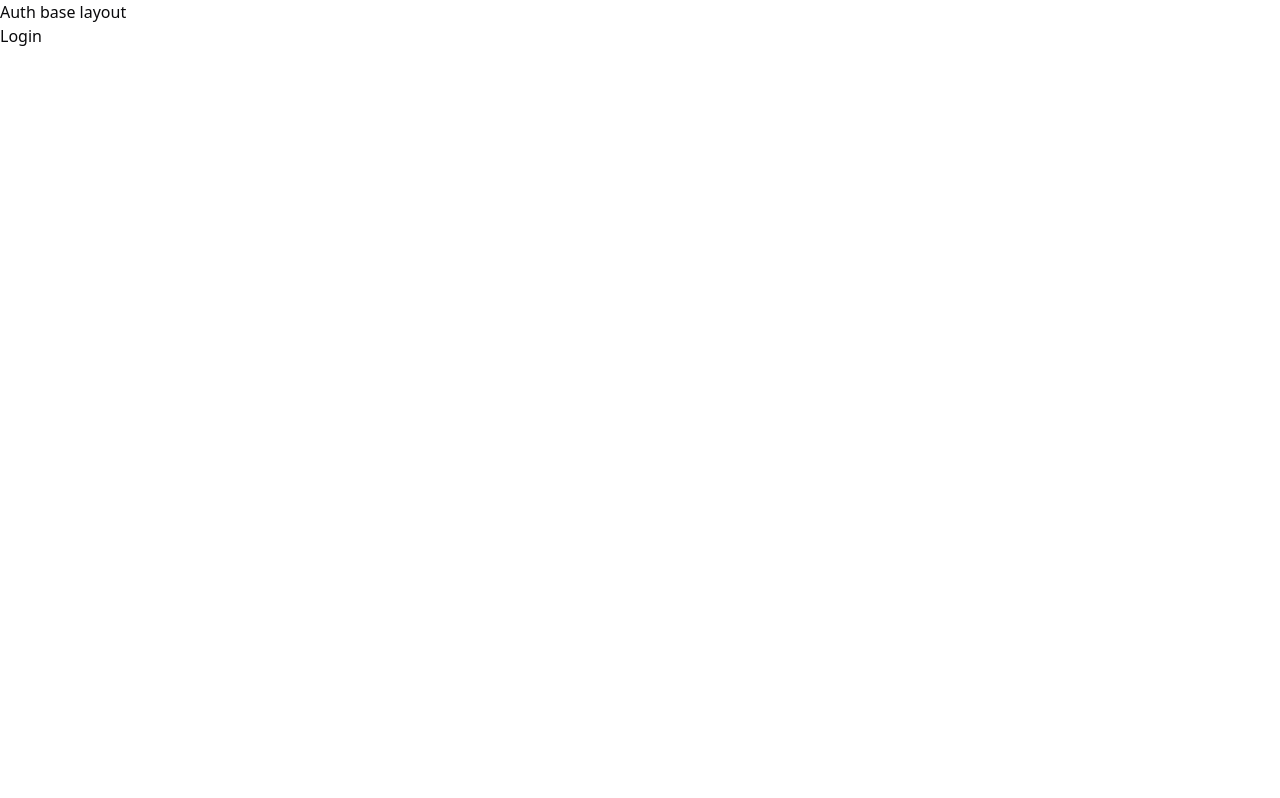
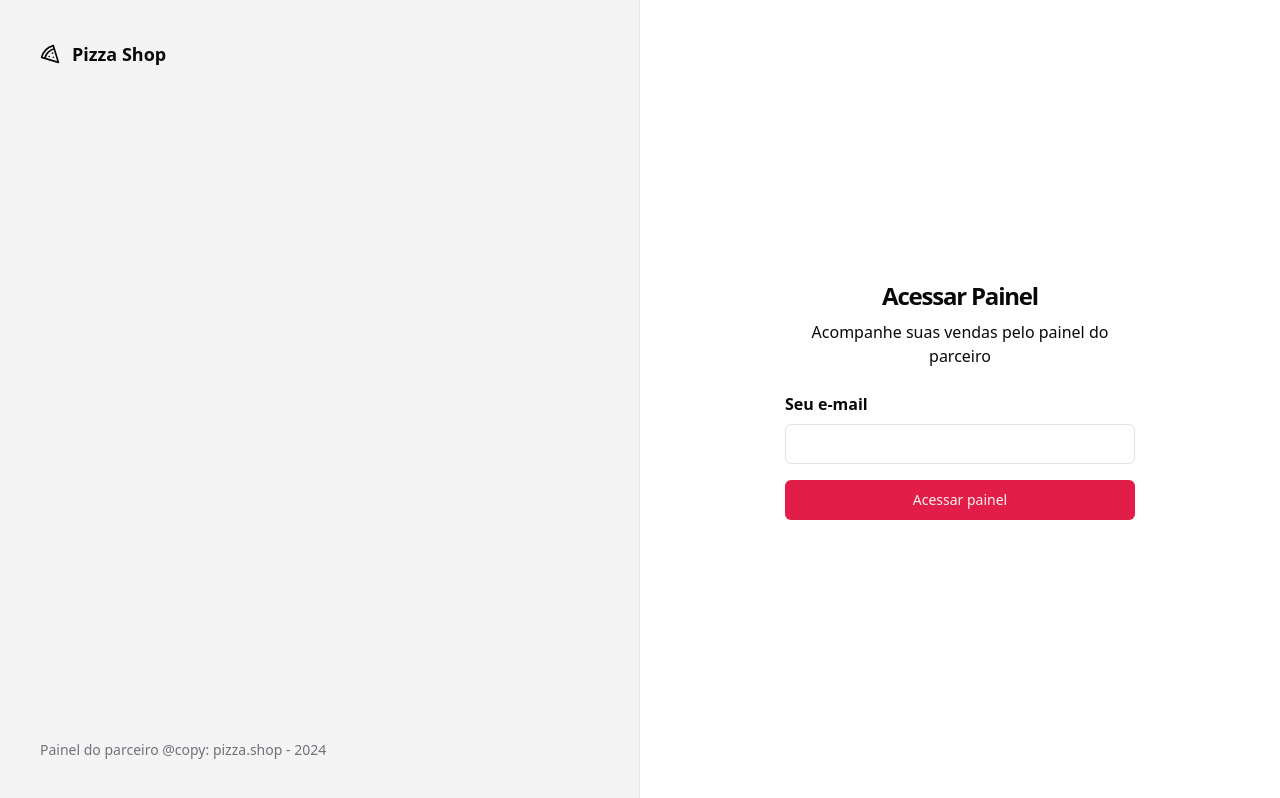
Before and after one commit to Gustavohps10/pizzashop-web, a React (Vite) app: page /sign-in in a window 1280 px wide. Built offline with nearby package versions, Linux system fonts and the light colour scheme.

Commit message:
feat: add login page

```diff
--- a/package.json
+++ b/package.json
@@ -9,6 +9,7 @@
     "preview": "vite preview"
   },
   "dependencies": {
+    "@radix-ui/react-label": "^2.1.0",
     "@radix-ui/react-slot": "^1.1.0",
     "class-variance-authority": "^0.7.0",
     "clsx": "^2.1.1",
--- /dev/null
+++ b/src/components/ui/input.tsx
@@ -0,0 +1,25 @@
+import * as React from 'react'
+
+import { cn } from '@/lib/utils'
+
+export interface InputProps
+  extends React.InputHTMLAttributes<HTMLInputElement> {}
+
+const Input = React.forwardRef<HTMLInputElement, InputProps>(
+  ({ className, type, ...props }, ref) => {
+    return (
+      <input
+        type={type}
+        className={cn(
+          'flex h-10 w-full rounded-md border border-input bg-background px-3 py-2 text-sm ring-offset-background file:border-0 file:bg-transparent file:text-sm file:font-medium placeholder:text-muted-foreground focus-visible:outline-none focus-visible:ring-2 focus-visible:ring-ring focus-visible:ring-offset-2 disabled:cursor-not-allowed disabled:opacity-50',
+          className,
+        )}
+        ref={ref}
+        {...props}
+      />
+    )
+  },
+)
+Input.displayName = 'Input'
+
+export { Input }
--- /dev/null
+++ b/src/components/ui/label.tsx
@@ -0,0 +1,24 @@
+import * as LabelPrimitive from '@radix-ui/react-label'
+import { cva, type VariantProps } from 'class-variance-authority'
+import * as React from 'react'
+
+import { cn } from '@/lib/utils'
+
+const labelVariants = cva(
+  'text-sm font-medium leading-none peer-disabled:cursor-not-allowed peer-disabled:opacity-70',
+)
+
+const Label = React.forwardRef<
+  React.ElementRef<typeof LabelPrimitive.Root>,
+  React.ComponentPropsWithoutRef<typeof LabelPrimitive.Root> &
+    VariantProps<typeof labelVariants>
+>(({ className, ...props }, ref) => (
+  <LabelPrimitive.Root
+    ref={ref}
+    className={cn(labelVariants(), className)}
+    {...props}
+  />
+))
+Label.displayName = LabelPrimitive.Root.displayName
+
+export { Label }
--- a/src/global.css
+++ b/src/global.css
@@ -6,63 +6,46 @@
   :root {
     --background: 0 0% 100%;
     --foreground: 240 10% 3.9%;
-
     --card: 0 0% 100%;
     --card-foreground: 240 10% 3.9%;
-
     --popover: 0 0% 100%;
     --popover-foreground: 240 10% 3.9%;
-
-      --primary: 240 5.9% 10%;
-      --primary-foreground: 0 0% 98%;
-
+    --primary: 346.8 77.2% 49.8%;
+    --primary-foreground: 355.7 100% 97.3%;
     --secondary: 240 4.8% 95.9%;
     --secondary-foreground: 240 5.9% 10%;
-
     --muted: 240 4.8% 95.9%;
     --muted-foreground: 240 3.8% 46.1%;
-
     --accent: 240 4.8% 95.9%;
     --accent-foreground: 240 5.9% 10%;
-
     --destructive: 0 84.2% 60.2%;
     --destructive-foreground: 0 0% 98%;
-
     --border: 240 5.9% 90%;
     --input: 240 5.9% 90%;
-      --ring: 240 10% 3.9%;
-
+    --ring: 346.8 77.2% 49.8%;
     --radius: 0.5rem;
   }
 
   .dark {
-      --background: 240 10% 3.9%;
-      --foreground: 0 0% 98%;
-
-      --card: 240 10% 3.9%;
-      --card-foreground: 0 0% 98%;
-
-      --popover: 240 10% 3.9%;
-      --popover-foreground: 0 0% 98%;
-
-      --primary: 0 0% 98%;
-      --primary-foreground: 240 5.9% 10%;
-
+    --background: 20 14.3% 4.1%;
+    --foreground: 0 0% 95%;
+    --card: 24 9.8% 10%;
+    --card-foreground: 0 0% 95%;
+    --popover: 0 0% 9%;
+    --popover-foreground: 0 0% 95%;
+    --primary: 346.8 77.2% 49.8%;
+    --primary-foreground: 355.7 100% 97.3%;
     --secondary: 240 3.7% 15.9%;
     --secondary-foreground: 0 0% 98%;
-
-      --muted: 240 3.7% 15.9%;
+    --muted: 0 0% 15%;
     --muted-foreground: 240 5% 64.9%;
-
-      --accent: 240 3.7% 15.9%;
+    --accent: 12 6.5% 15.1%;
     --accent-foreground: 0 0% 98%;
-
     --destructive: 0 62.8% 30.6%;
-      --destructive-foreground: 0 0% 98%;
-
+    --destructive-foreground: 0 85.7% 97.3%;
     --border: 240 3.7% 15.9%;
     --input: 240 3.7% 15.9%;
-      --ring: 240 4.9% 83.9%;
+    --ring: 346.8 77.2% 49.8%;
   }
 }
 
--- a/src/pages/_layouts/auth.tsx
+++ b/src/pages/_layouts/auth.tsx
@@ -1,12 +1,22 @@
+import { Pizza } from 'lucide-react'
 import { Outlet } from 'react-router-dom'
 
 export function AuthLayout() {
   return (
-    <>
-      <header>Auth base layout</header>
-      <main>
+    <div className="grid min-h-screen grid-cols-2">
+      <div className="flex h-full flex-col justify-between border-r border-foreground/5 bg-muted p-10 text-muted-foreground">
+        <div className="flex items-center gap-3 text-lg text-foreground">
+          <Pizza className="h-5 w-5" />
+          <span className="font-semibold">Pizza Shop</span>
+        </div>
+        <div className="text-sm">
+          Painel do parceiro @copy: pizza.shop - {new Date().getFullYear()}
+        </div>
+      </div>
+
+      <div className="flex items-center justify-center">
         <Outlet />
-      </main>
-    </>
+      </div>
+    </div>
   )
 }
--- a/src/pages/auth/sign-in.tsx
+++ b/src/pages/auth/sign-in.tsx
@@ -1,10 +1,35 @@
+import { Label } from '@radix-ui/react-label'
 import { Helmet } from 'react-helmet-async'
+
+import { Button } from '@/components/ui/button'
+import { Input } from '@/components/ui/input'
 
 export function SignIn() {
   return (
     <>
       <Helmet title="Login" />
-      Login
+      <div className="p8">
+        <div className="flex w-[350px] flex-col justify-center gap-6">
+          <div className="flex flex-col gap-2 text-center">
+            <h1 className="text-2xl font-semibold tracking-tighter">
+              Acessar Painel
+            </h1>
+            <p>Acompanhe suas vendas pelo painel do parceiro</p>
+          </div>
+
+          <form className="space-y-4">
+            <div className="space-y-2">
+              <Label htmlFor="email" className="font-semibold">
+                Seu e-mail
+              </Label>
+              <Input type="email" name="email" />
+            </div>
+            <Button className="w-full" type="submit">
+              Acessar painel
+            </Button>
+          </form>
+        </div>
+      </div>
     </>
   )
 }
```
Also changed, not shown: 1 other file (tests, documents, lock files or other folders). Lines whose indentation alone changed are shown as unchanged.
